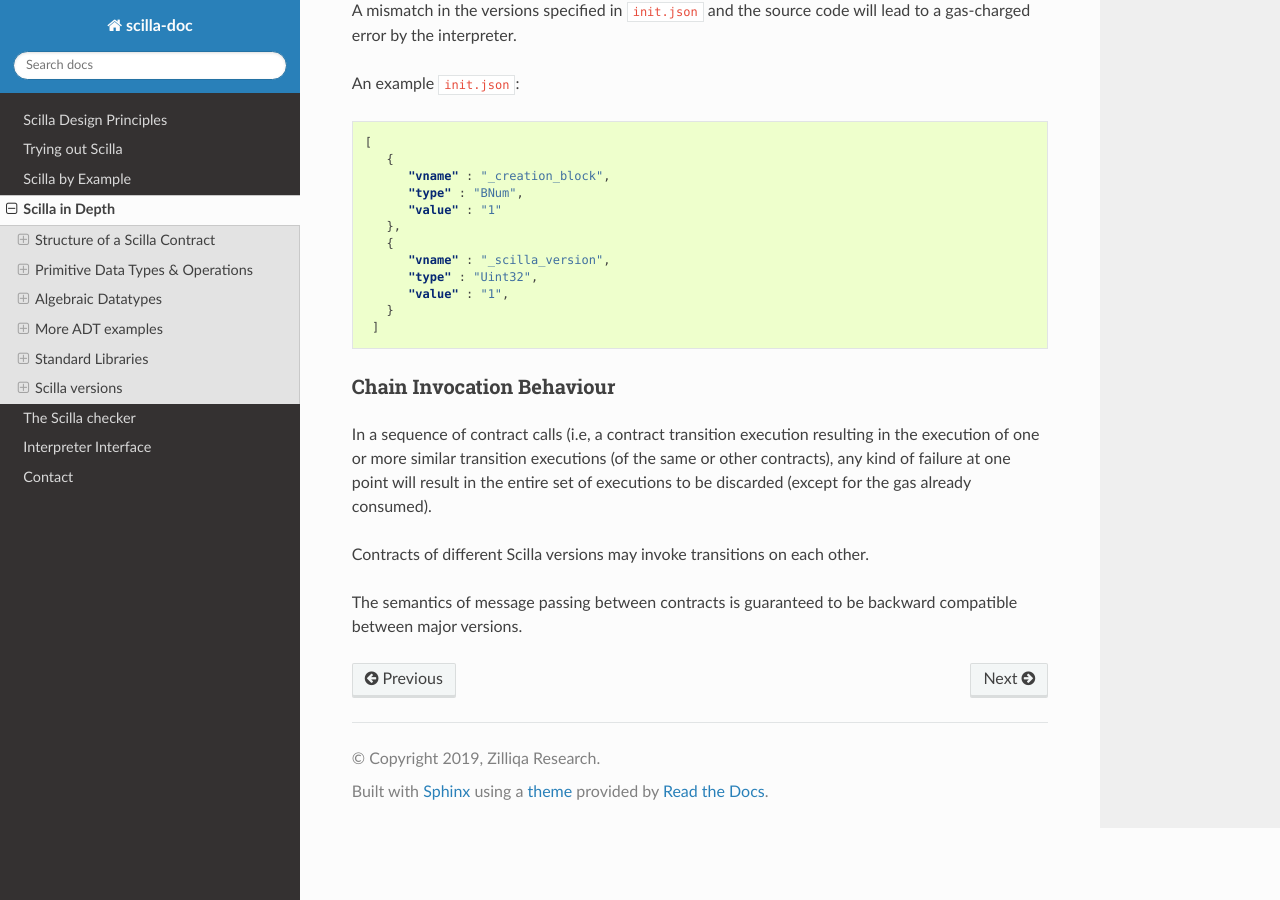
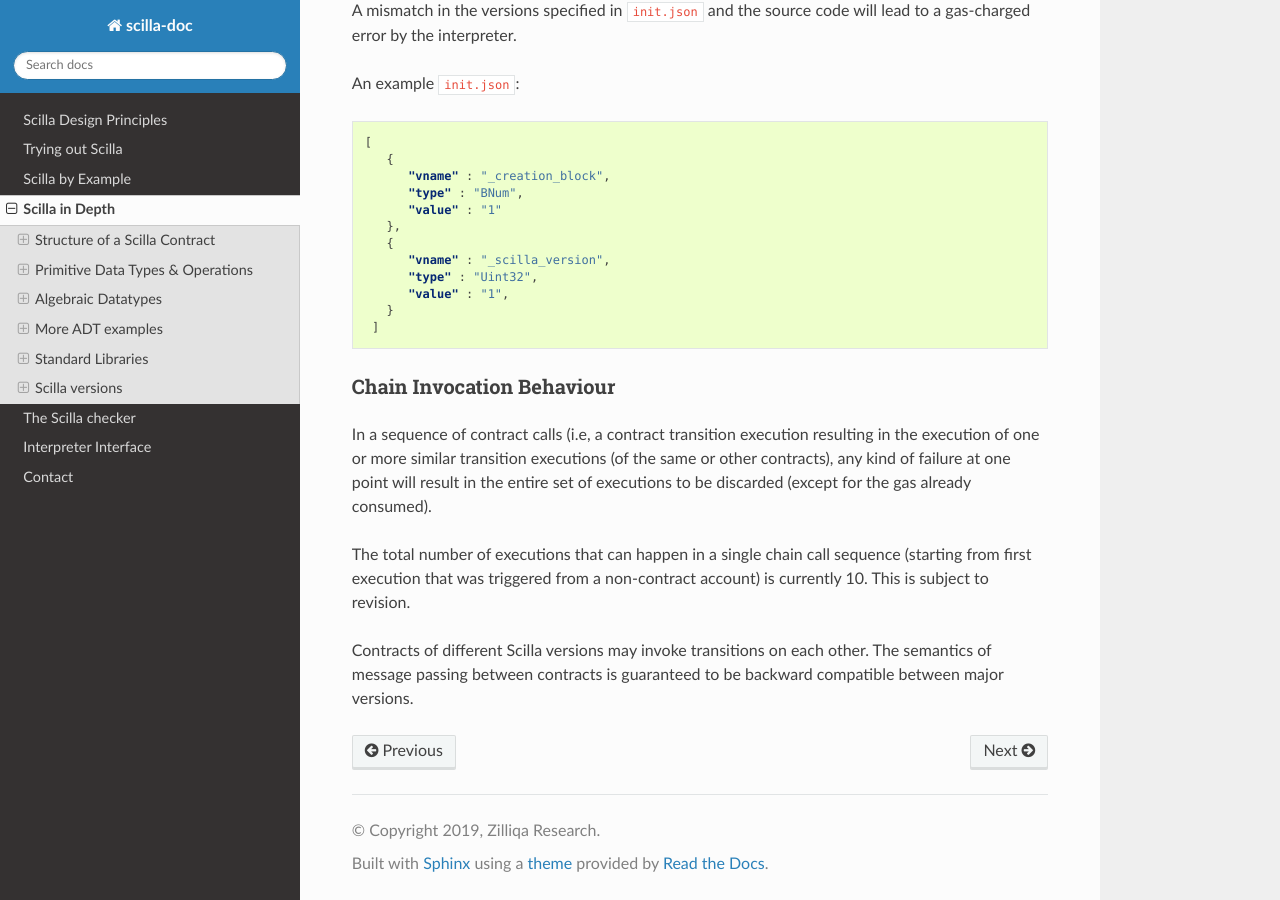
Before and after one commit to Zilliqa/scilla-docs, a Sphinx documentation site: the page built from docs/source/scilla-in-depth.rst, in a window 1280 px wide and 900 px high, scrolled down 38694 px. Built offline with Sphinx 7.4.7 and the Read the Docs theme 2.0.0, drawn with Linux system fonts in a browser that asks for light colours; some of the changed text lies outside the part shown.

Commit message:
Mention no-accept as not an error and chain call length limit

```diff
--- a/docs/source/scilla-in-depth.rst
+++ b/docs/source/scilla-in-depth.rst
@@ -461,7 +461,8 @@ mathematical. Scilla contains the following types of statements:
   transition. The amount is automatically added to the ``_balance``
   field of the contract. If a message contains QA, but the invoked
   transition does not accept the money, the money is transferred back
-  to the sender of the message.
+  to the sender of the message. Not accepting the incoming amount
+  (when it is non-zero) is not an error.
 
 - ``send`` and ``event`` : Communication with the blockchain. See the
   next section for details.
@@ -2264,8 +2265,10 @@ resulting in the execution of one or more similar transition executions
 result in the entire set of executions to be discarded (except for the
 gas already consumed).
 
+The total number of executions that can happen in a single chain call
+sequence (starting from first execution that was triggered from a non-contract
+account) is currently 10. This is subject to revision.
+
 Contracts of different Scilla versions may invoke transitions on each
-other.
-
-The semantics of message passing between contracts is guaranteed to be
+other. The semantics of message passing between contracts is guaranteed to be
 backward compatible between major versions.
```
